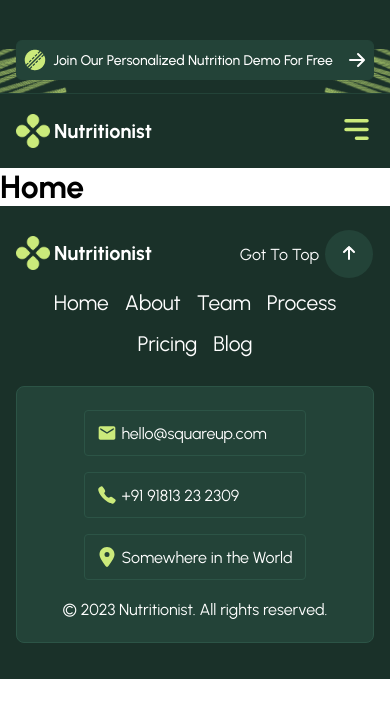
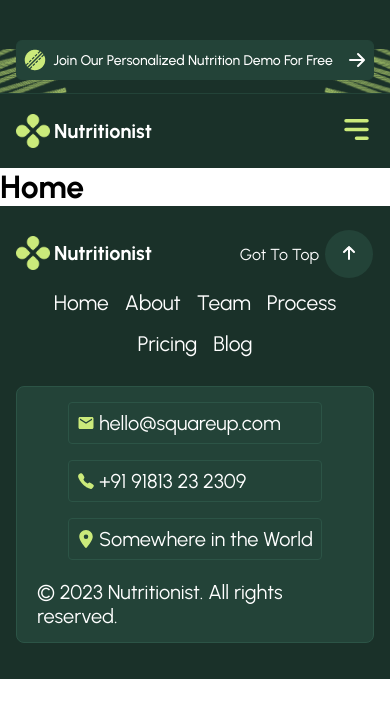
Before and after one commit to Maximiano-Andrade/Nutritionist-website, a React (Vite) app: page / in a window 390 px wide. Shown: the top 718 px of the page. Built offline with nearby package versions, Linux system fonts and the light colour scheme.

Commit message:
responsividade

```diff
--- a/src/components/footer/footer.css
+++ b/src/components/footer/footer.css
@@ -155,6 +155,117 @@
     }
 }
 
+
+/* <----------RESPONSIVIDADE CELULAR----------> */
+@media (max-width: 884px) {
+
+    .footer-conatiner {
+        gap: 30px;
+    }
+
+    .footer-contact {
+        height: 70px;
+    }
+
+    .footer-contact .contact-info {
+        padding: 9px 15px;
+    }
+
+    .contact-info .contact-container-icons {
+        gap: 10px;
+    }
+
+    .contact-container-icons .email,
+    .contact-container-icons .telefone,
+    .contact-container-icons .localizar {
+        padding: 8px;
+    }
+
+    .contact-container-icons .email svg,
+    .contact-container-icons .telefone svg,
+    .contact-container-icons .localizar svg {
+        font-size: 18px;
+    }
+
+    .contact-container-icons .email p,
+    .contact-container-icons .telefone p,
+    .contact-container-icons .localizar p {
+        font-size: 12px;
+    }
+
+    .contact-info .footer-copy p {
+        font-size: 12px;
+    }
+
+}
+
+/* <----------RESPONSIVIDADE CELULAR---------->*/
+@media (max-width: 612px) {
+
+    .footer-main {
+        height: 473px;
+        /* padding: 30px 16px; */
+        position: relative;
+    }
+
+    .footer-conatiner {
+        gap: 30px;
+    }
+
+    .footer-infos {
+        gap: 20px;
+        flex-direction: column;
+        align-items: flex-start;
+    }
+
+    .footer-links {
+        width: 100%;
+        display: flex;
+    }
+
+    .footer-links .links {
+        flex-wrap: wrap;
+        justify-content: center;
+    }
+
+    .footer-links .links li a {
+        font-size: 21px;
+    }
+
+    .footer-contact {
+        height: 257px;
+    }
+
+    .footer-contact .contact-info {
+        gap: 20px;
+        flex-direction: column;
+        padding: 20px;
+    }
+
+    .contact-info .contact-container-icons {
+        gap: 16px;
+        flex-direction: column;
+    }
+
+    .footer-gotTop {
+        gap: 6px;
+        position: absolute;
+        top: 24px;
+        right: 17px;
+    }
+
+    .contact-container-icons .email p,
+    .contact-container-icons .telefone p,
+    .contact-container-icons .localizar p {
+        font-size: 20px;
+    }
+
+    .contact-info .footer-copy p {
+        font-size: 20px;
+    }
+
+}
+
 /* <----------RESPONSIVIDADE CELULAR----------> */
 @media (max-width: 390px) {
 
--- a/src/components/joinDemo/joinDemo.css
+++ b/src/components/joinDemo/joinDemo.css
@@ -86,6 +86,72 @@
 
 }
 
+/* <----------RESPONSIVIDADE TABLET----------> */
+@media (max-width: 884px) {
+
+    .join-main {
+        height: 94px;
+        padding: 40px 16px 14px 16px;
+        position: relative;
+        overflow: hidden;
+        z-index: 1;
+    }
+
+    .join-btn .btn {
+        font-size: 14px;
+    }
+
+    .join-infos .join-img {
+        position: absolute;
+        z-index: -1;
+    }
+
+    .join-infos .img-01 {
+        left: -116px;
+        bottom: -49px;
+    }
+
+    .join-infos .img-02 {
+        right: -116px;
+        bottom: -49px;
+        transform: rotateY(190deg);
+    }
+
+}
+
+/* <----------RESPONSIVIDADE CELULAR----------> */
+@media (max-width: 612px) {
+
+    .join-main {
+        height: 94px;
+        padding: 40px 16px 14px 16px;
+        position: relative;
+        overflow: hidden;
+        z-index: 1;
+    }
+
+    .join-btn .btn {
+        font-size: 14px;
+    }
+
+    .join-infos .join-img {
+        position: absolute;
+        z-index: -1;
+    }
+
+    .join-infos .img-01 {
+        left: -116px;
+        bottom: -49px;
+    }
+
+    .join-infos .img-02 {
+        right: -116px;
+        bottom: -49px;
+        transform: rotateY(190deg);
+    }
+
+}
+
 /* <----------RESPONSIVIDADE CELULAR----------> */
 @media (max-width: 390px) {
 
```
